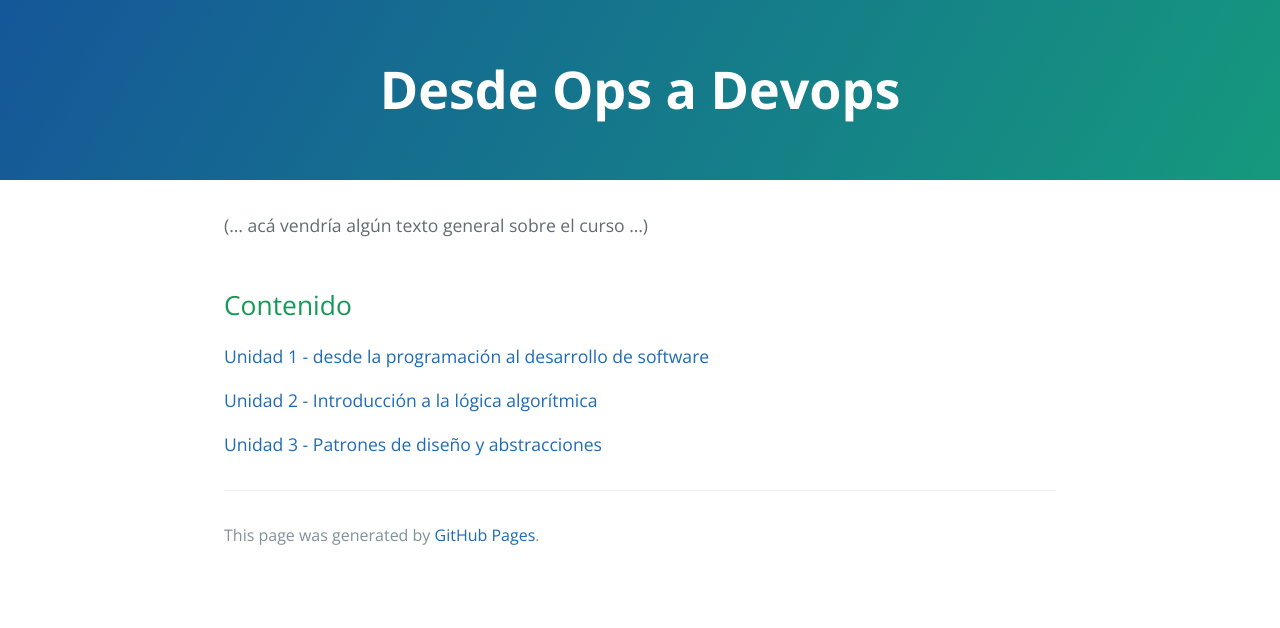
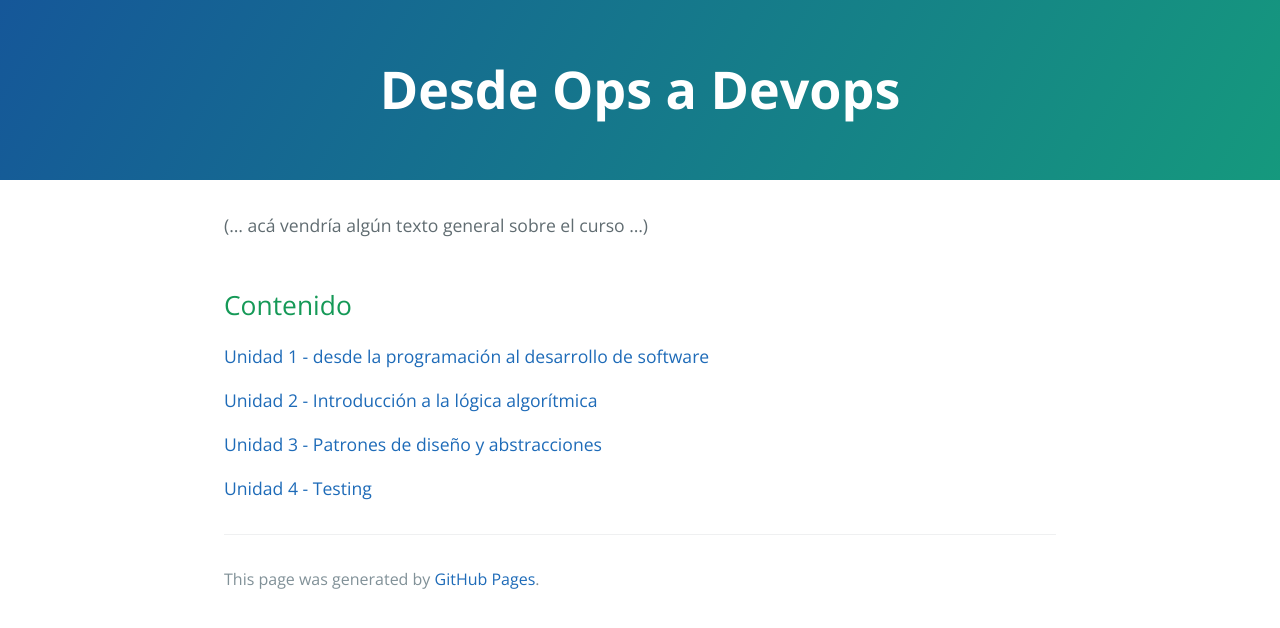
Before and after one commit to clombardi/design-thinking, a Jekyll site: the page built from index.md, in a window 1280 px wide. Shown: the top 628 px of the page. Built offline with Jekyll 4.4.1, drawn with Linux system fonts in a browser that asks for light colours; our own code applies the rules of GitHub Pages for plain Markdown files.

Commit message:
Unidad 4 en el índice general

```diff
--- a/index.md
+++ b/index.md
@@ -7,3 +7,5 @@
 [Unidad 2 - Introducción a la lógica algorítmica](./logica-algoritmica/logica-algoritmica.index.md)
 
 [Unidad 3 - Patrones de diseño y abstracciones](./abstracciones-patrones/abstracciones-patrones.index.md)
+
+[Unidad 4 - Testing](./testing/testing.index.md)
```
